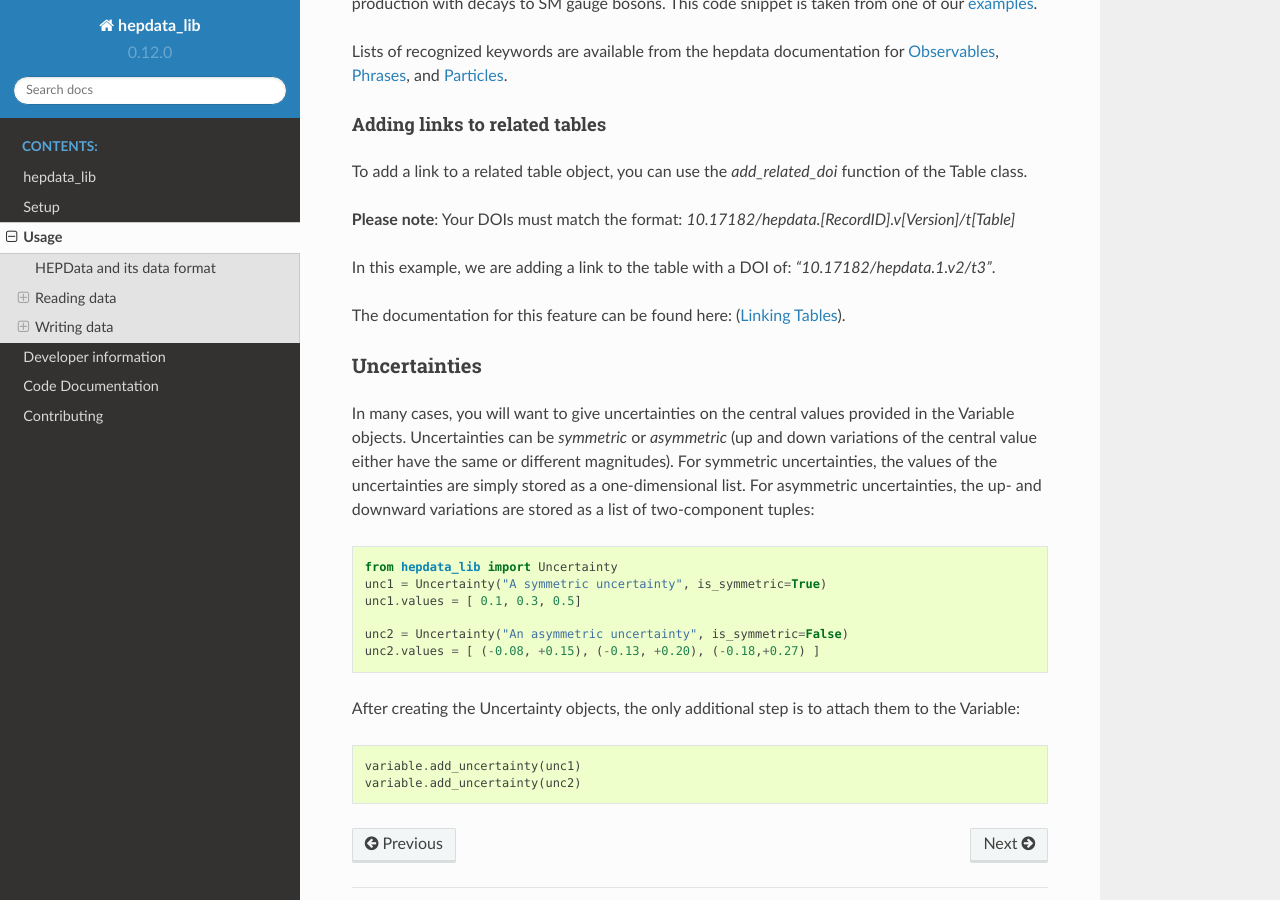
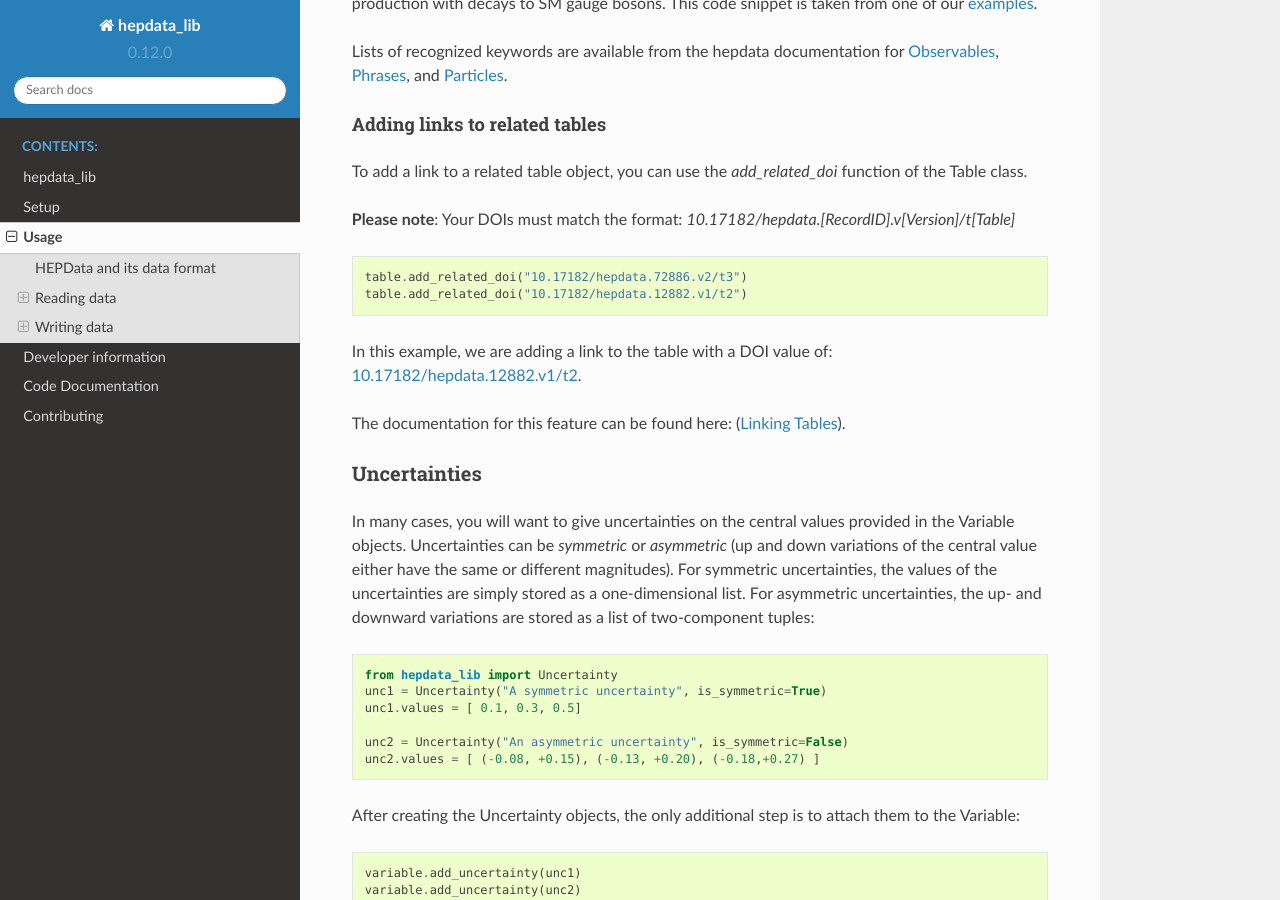
Before and after one commit to HEPData/hepdata_lib, a Sphinx documentation site: the page built from docs/usage.rst, in a window 1280 px wide and 900 px high, scrolled down 6001 px. Built offline with Sphinx 7.4.7 and the Read the Docs theme 2.0.0, drawn with Linux system fonts in a browser that asks for light colours.

Commit message:
Update usage.rst
Updates the usage documentation page to use existing DOI values and a link.

```diff
--- a/docs/usage.rst
+++ b/docs/usage.rst
@@ -267,8 +267,11 @@ To add a link to a related table object, you can use the `add_related_doi` funct
 
 ::
 
+    table.add_related_doi("10.17182/hepdata.72886.v2/t3")
+    table.add_related_doi("10.17182/hepdata.12882.v1/t2")
 
-In this example, we are adding a link to the table with a DOI of: `"10.17182/hepdata.1.v2/t3"`.
+In this example, we are adding a link to the table with a DOI value of: `10.17182/hepdata.12882.v1/t2 <https://doi.org/10.17182/hepdata.12882.v1/t2>`__.
+
 
 The documentation for this feature can be found here: (`Linking Tables`_).
 
```
